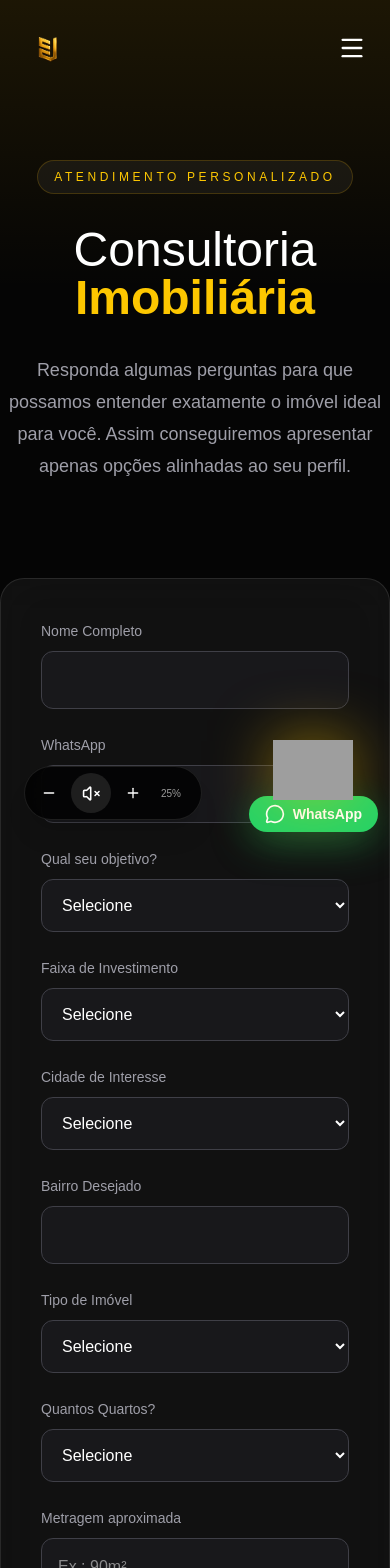
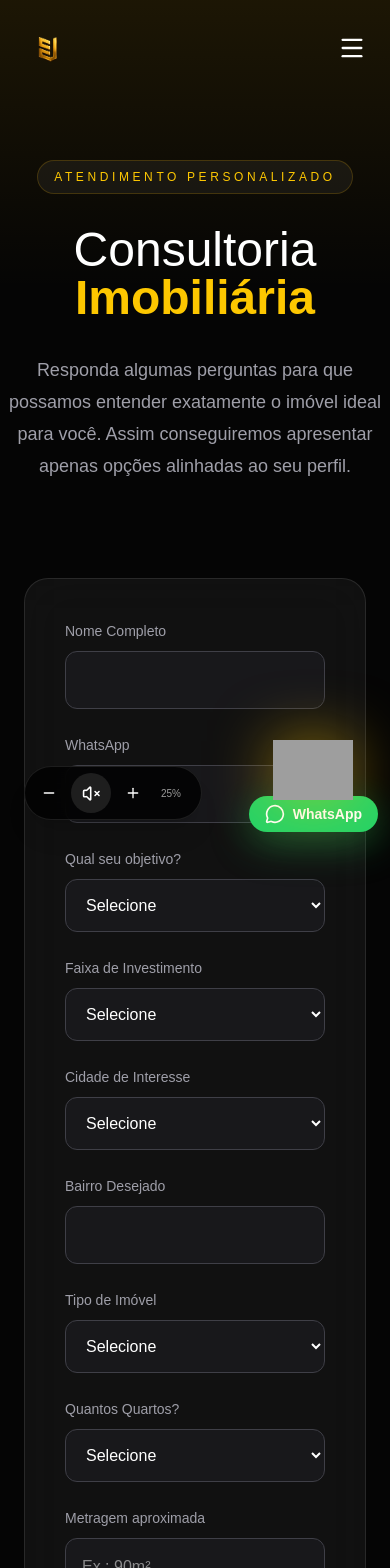
Before and after one commit to gabriell690/edgar-junior-site, a React (Vite) app: page /consultoria-imobiliaria in a window 390 px wide. Shown: the top 1568 px of the page. Built offline with nearby package versions, Linux system fonts and the light colour scheme; grey boxes are pictures that could not be loaded.

Commit message:
ajustando consultoria imobiliária

```diff
--- a/src/pages/ConsultoriaImobiliaria.tsx
+++ b/src/pages/ConsultoriaImobiliaria.tsx
@@ -94,7 +94,7 @@
       {/* FORMULÁRIO */}
 
       <section className="pb-32">
-        <div className="container-edgar max-w-5xl">
+        <div className="container-edgar max-w-5xl mx-auto px-6">
 
           <div className="rounded-3xl border border-white/10 bg-white/5 backdrop-blur-xl p-10 md:p-14">
 
```
